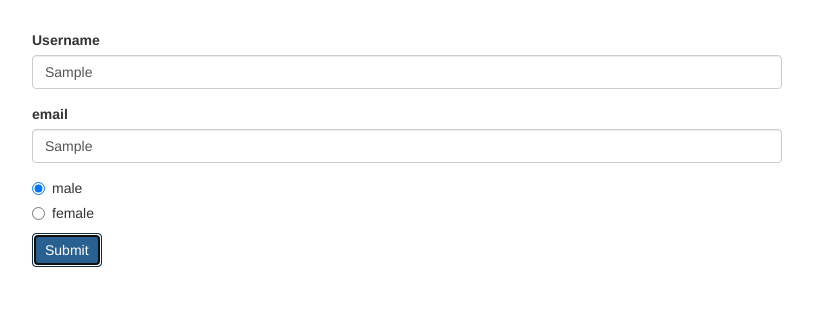
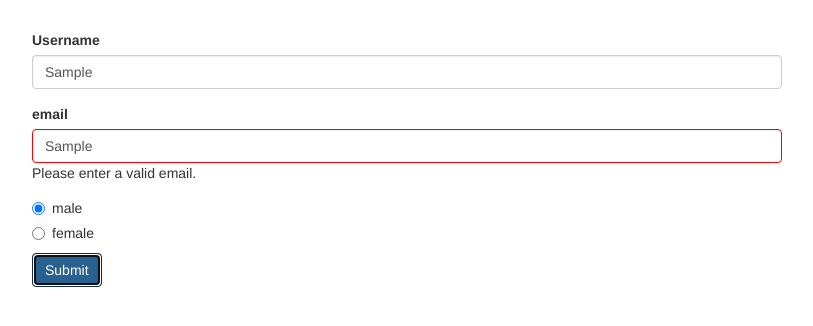
Before and after one commit to amit-metkar/forms-reactive-start, an Angular app: page / in a window 1280 px wide. Both pictures are taken after typing "Sample", "Sample" into the empty fields and a click on the button "Submit". Shown: the top 326 px of the page, without its empty margins (233-1046 px from the left). Built offline with nearby package versions, Linux system fonts and the light colour scheme.

Commit message:
grouping controls

```diff
--- a/src/app/app.component.css
+++ b/src/app/app.component.css
@@ -1,3 +1,7 @@
 .container {
   margin-top: 30px;
 }
+
+input.ng-invalid.ng-touched {
+  border: 1px solid red;
+}
--- a/src/app/app.component.html
+++ b/src/app/app.component.html
@@ -1,22 +1,18 @@
 <div class="container">
   <div class="row">
     <div class="col-xs-12 col-sm-10 col-md-8 col-sm-offset-1 col-md-offset-2">
-      <form [formGroup]="signedupForm">
-        <div class="form-group">
-          <label for="username">Username</label>
-          <input
-            type="text"
-            id="username"
-            class="form-control"
-            formControlName="username">
-        </div>
-        <div class="form-group">
-          <label for="email">email</label>
-          <input
-            type="text"
-            id="email"
-            class="form-control"
-            formControlName="email">
+      <form [formGroup]="signedupForm" (ngSubmit)="onSubmit()">
+        <div formGroupName="userData">
+          <div class="form-group">
+            <label for="username">Username</label>
+            <input type="text" id="username" class="form-control" formControlName="username">
+            <span *ngIf="signedupForm.get('userData.username').invalid && signedupForm.get('userData.username').touched" class="htlp-block">Please enter a valid user name.</span>
+          </div>
+          <div class="form-group">
+            <label for="email">email</label>
+            <input type="text" id="email" class="form-control" formControlName="email">
+            <span *ngIf="signedupForm.get('userData.email').invalid && signedupForm.get('userData.email').touched" class="htlp-block">Please enter a valid email.</span>
+          </div>
         </div>
         <div class="radio" *ngFor="let gender of genders">
           <label>
--- a/src/app/app.component.ts
+++ b/src/app/app.component.ts
@@ -1,5 +1,12 @@
-import { Component, OnInit } from "@angular/core";
-import { FormGroup, FormControl } from "@angular/forms";
+import {
+  Component,
+  OnInit
+} from "@angular/core";
+import {
+  FormGroup,
+  FormControl,
+  Validators
+} from "@angular/forms";
 
 @Component({
   selector: "app-root",
@@ -12,9 +19,15 @@ export class AppComponent implements OnInit {
 
   ngOnInit(): void {
     this.signedupForm = new FormGroup({
-      'username': new FormControl(null),
-      'email': new FormControl(null),
+      'userData': new FormGroup({
+        'username': new FormControl(null, Validators.required),
+        'email': new FormControl(null, [Validators.required, Validators.email])
+      }),
       'gender': new FormControl('male')
     });
   }
+
+  onSubmit() {
+    console.log(this.signedupForm);
+  }
 }
```
